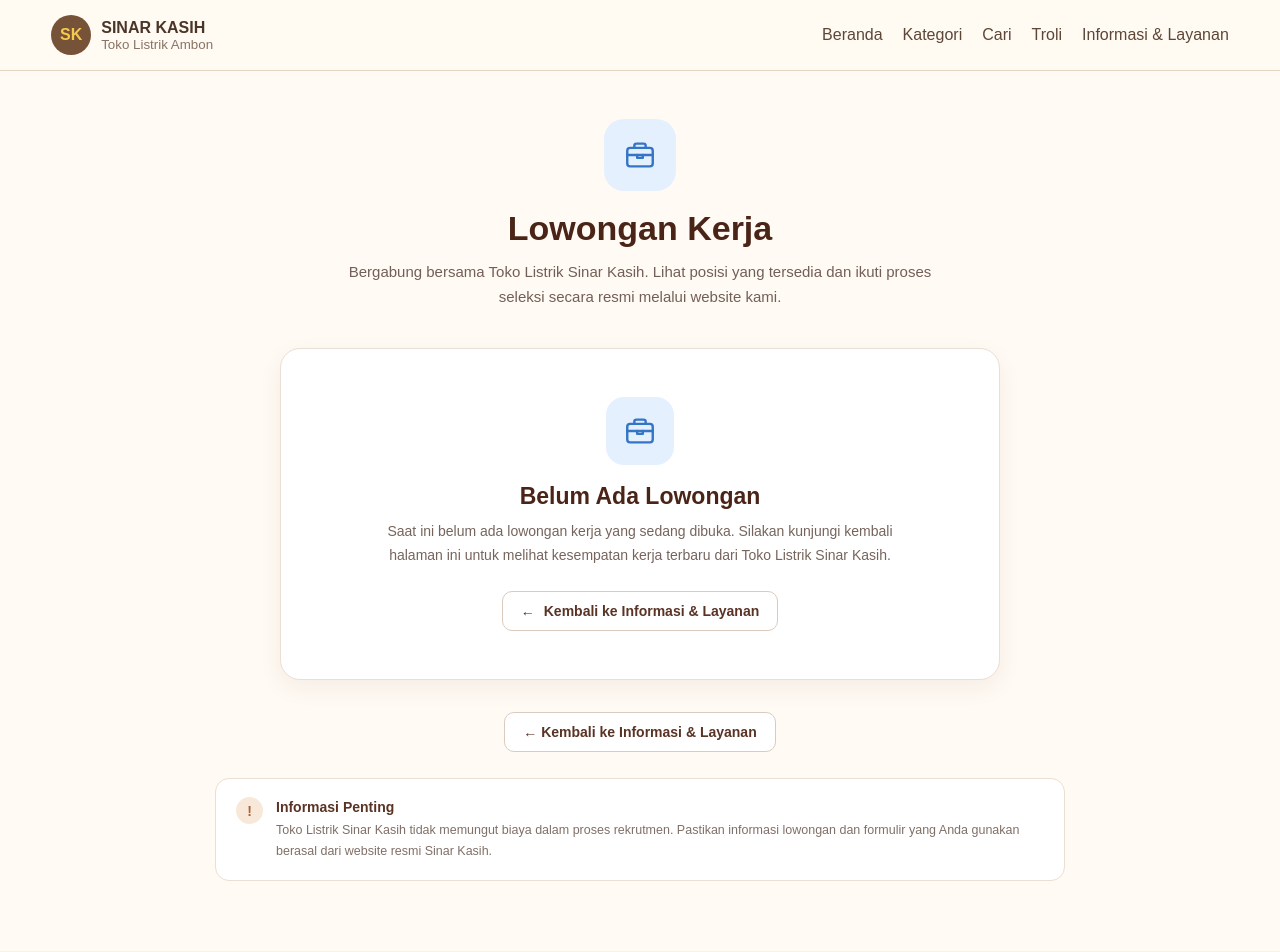
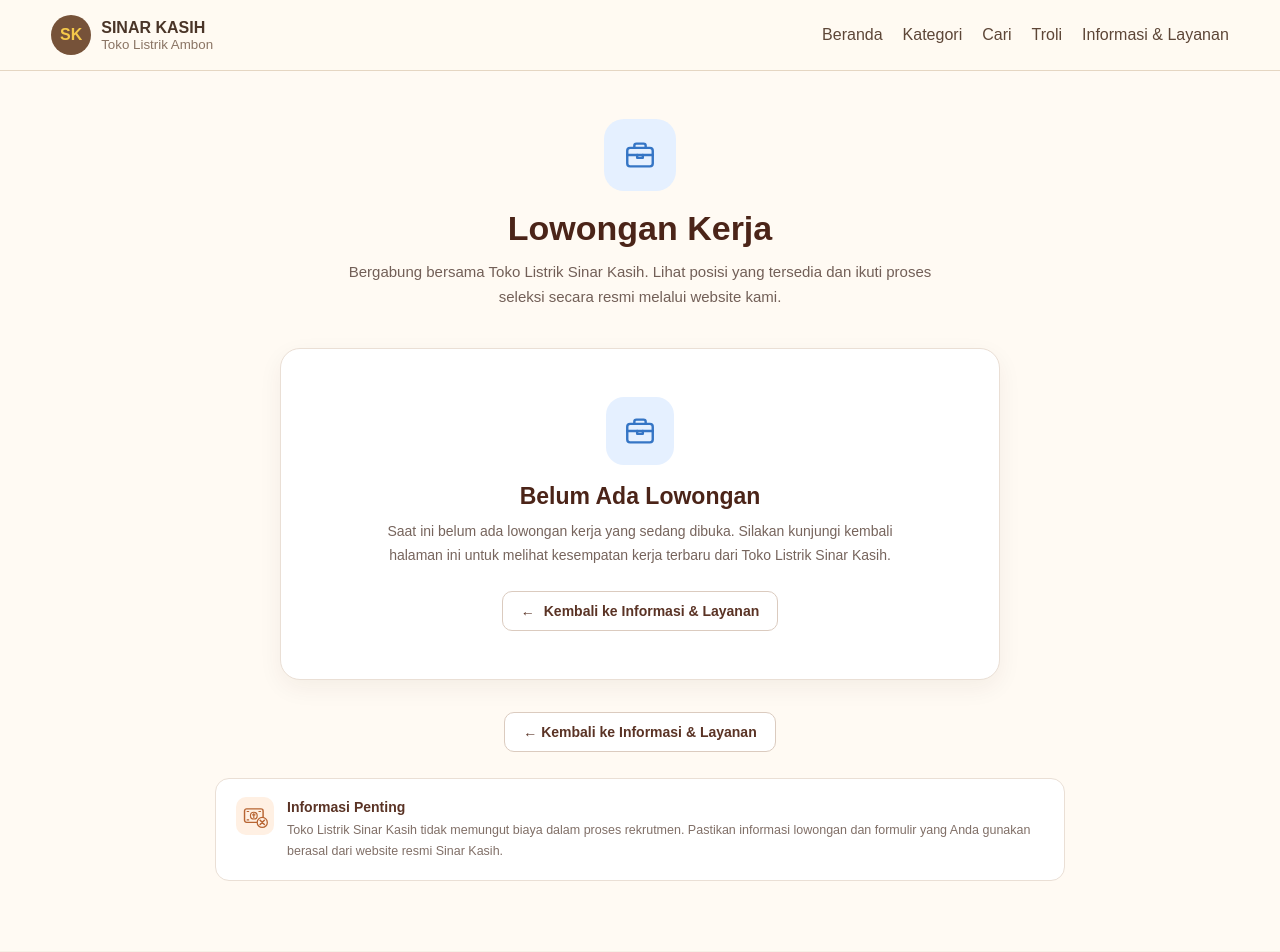
Before and after one commit to sinarkasih/website-sinar-kasih, a Next.js app: page /loker in a window 1280 px wide. Shown: the top 952 px of the page. Built offline with nearby package versions, Linux system fonts and the light colour scheme; no server answers; the database is empty.

Commit message:
Improve job vacancy page and update no-fee icon

```diff
--- a/app/loker/page.js
+++ b/app/loker/page.js
@@ -203,10 +203,82 @@ function LockIcon() {
   );
 }
 
+/* IKON UANG + TANDA SILANG */
+function NoFeeIcon() {
+  return (
+    <svg
+      viewBox="0 0 32 32"
+      width="27"
+      height="27"
+      fill="none"
+      aria-hidden="true"
+    >
+      {/* Uang kertas */}
+      <rect
+        x="3"
+        y="7"
+        width="22"
+        height="16"
+        rx="2.5"
+        stroke="currentColor"
+        strokeWidth="1.7"
+      />
+
+      {/* Detail uang */}
+      <circle
+        cx="14"
+        cy="15"
+        r="4"
+        stroke="currentColor"
+        strokeWidth="1.4"
+      />
+
+      <path
+        d="M14 12.5v5"
+        stroke="currentColor"
+        strokeWidth="1.4"
+        strokeLinecap="round"
+      />
+
+      <path
+        d="M12.5 14h3"
+        stroke="currentColor"
+        strokeWidth="1.4"
+        strokeLinecap="round"
+      />
+
+      {/* Sudut uang */}
+      <path
+        d="M6 10h2M6 20h2M20 10h2M20 20h2"
+        stroke="currentColor"
+        strokeWidth="1.2"
+        strokeLinecap="round"
+      />
+
+      {/* Tanda silang merah/oranye */}
+      <circle
+        cx="24"
+        cy="23"
+        r="6"
+        fill="#fff0e3"
+        stroke="currentColor"
+        strokeWidth="1.5"
+      />
+
+      <path
+        d="m21.5 20.5 5 5M26.5 20.5l-5 5"
+        stroke="currentColor"
+        strokeWidth="1.8"
+        strokeLinecap="round"
+      />
+    </svg>
+  );
+}
+
 export default async function LokerPage() {
   const supabase = getSupabase();
 
-  const { data: lowongan, error } = await supabase
+  const { data: lowongan } = await supabase
     .from("lowongan_kerja")
     .select(
       "id, posisi, gambar_url, deskripsi, persyaratan, lokasi, google_form_url, status, tahap_seleksi, tanggal_buka, tanggal_tutup, pengumuman, aktif, urutan"
@@ -236,18 +308,7 @@ export default async function LokerPage() {
             </p>
           </header>
 
-          {error ? (
-            <section className="emptyBox">
-              <div className="emptyIcon">!</div>
-
-              <h2>Informasi sedang dimuat</h2>
-
-              <p>
-                Informasi lowongan kerja belum dapat ditampilkan
-                saat ini. Silakan coba kembali beberapa saat lagi.
-              </p>
-            </section>
-          ) : daftarLowongan.length === 0 ? (
+          {daftarLowongan.length === 0 ? (
             <section className="emptyBox">
               <div className="emptyIcon">
                 <JobBriefIcon />
@@ -262,7 +323,10 @@ export default async function LokerPage() {
                 Toko Listrik Sinar Kasih.
               </p>
 
-              <a href="/lainnya" className="backButton">
+              <a
+                href="/lainnya"
+                className="backButton"
+              >
                 <span>←</span>
                 Kembali ke Informasi &amp; Layanan
               </a>
@@ -274,7 +338,9 @@ export default async function LokerPage() {
                   job.tahap_seleksi
                 );
 
-                const currentStatus = getStatusInfo(job.status);
+                const currentStatus = getStatusInfo(
+                  job.status
+                );
 
                 const tanggalBuka = formatTanggal(
                   job.tanggal_buka
@@ -367,6 +433,7 @@ export default async function LokerPage() {
                         <div className="processTitle">
                           <div>
                             <h3>Proses Seleksi</h3>
+
                             <p>
                               Ikuti tahapan seleksi berikut
                               sesuai informasi dari tim
@@ -399,8 +466,7 @@ export default async function LokerPage() {
                                 >
                                   <div className="timelineLine">
                                     {index !==
-                                      tahapSeleksi.length -
-                                        1 && (
+                                      tahapSeleksi.length - 1 && (
                                       <span />
                                     )}
                                   </div>
@@ -474,6 +540,7 @@ export default async function LokerPage() {
                         ) : job.status === "dibuka" ? (
                           <div className="waitingNotice">
                             <LockIcon />
+
                             <span>
                               Formulir lamaran belum tersedia.
                             </span>
@@ -507,7 +574,9 @@ export default async function LokerPage() {
           </div>
 
           <section className="importantNotice">
-            <div className="importantIcon">!</div>
+            <div className="importantIcon">
+              <NoFeeIcon />
+            </div>
 
             <div>
               <h3>Informasi Penting</h3>
@@ -596,11 +665,6 @@ export default async function LokerPage() {
           color: #3575c5;
         }
 
-        .emptyIcon:not(:has(svg)) {
-          font-size: 28px;
-          font-weight: 700;
-        }
-
         .emptyBox h2 {
           margin: 0 0 10px;
           color: #4b2418;
@@ -618,6 +682,7 @@ export default async function LokerPage() {
         .backButton {
           display: inline-flex;
           align-items: center;
+          justify-content: center;
           gap: 9px;
           padding: 11px 18px;
           border: 1px solid #dbcbbf;
@@ -627,6 +692,14 @@ export default async function LokerPage() {
           text-decoration: none;
           font-size: 14px;
           font-weight: 600;
+          transition: all 0.2s ease;
+        }
+
+        .backButton:hover,
+        .bottomBackButton:hover {
+          background: #f8f1eb;
+          border-color: #cdb9aa;
+          transform: translateY(-1px);
         }
 
         .jobList {
@@ -966,6 +1039,8 @@ export default async function LokerPage() {
 
         .bottomBackButton {
           display: inline-flex;
+          align-items: center;
+          justify-content: center;
           padding: 11px 18px;
           border: 1px solid #dbcbbf;
           border-radius: 10px;
@@ -974,6 +1049,7 @@ export default async function LokerPage() {
           text-decoration: none;
           font-size: 14px;
           font-weight: 600;
+          transition: all 0.2s ease;
         }
 
         .importantNotice {
@@ -989,17 +1065,15 @@ export default async function LokerPage() {
         }
 
         .importantIcon {
-          width: 27px;
-          height: 27px;
-          min-width: 27px;
+          width: 38px;
+          height: 38px;
+          min-width: 38px;
           display: flex;
           align-items: center;
           justify-content: center;
-          border-radius: 50%;
-          background: #f8e8d9;
-          color: #a86337;
-          font-size: 14px;
-          font-weight: 800;
+          border-radius: 10px;
+          background: #fff0e3;
+          color: #b76432;
         }
 
         .importantNotice h3 {
@@ -1017,6 +1091,7 @@ export default async function LokerPage() {
 
         @media (max-width: 760px) {
           .lokerPage {
+            min-height: calc(100vh - 60px);
             padding: 34px 16px 55px;
           }
 
@@ -1027,6 +1102,7 @@ export default async function LokerPage() {
           .lokerHeaderIcon {
             width: 62px;
             height: 62px;
+            margin-bottom: 15px;
             border-radius: 17px;
           }
 
@@ -1035,11 +1111,34 @@ export default async function LokerPage() {
           }
 
           .lokerHeader p {
+            max-width: 520px;
             font-size: 14px;
+            line-height: 1.65;
           }
 
           .emptyBox {
             padding: 38px 22px;
+            border-radius: 18px;
+          }
+
+          .emptyIcon {
+            width: 62px;
+            height: 62px;
+            margin-bottom: 16px;
+          }
+
+          .emptyBox h2 {
+            font-size: 21px;
+          }
+
+          .emptyBox p {
+            font-size: 13.5px;
+            line-height: 1.7;
+          }
+
+          .backButton {
+            width: 100%;
+            box-sizing: border-box;
           }
 
           .jobCard {
@@ -1078,8 +1177,25 @@ export default async function LokerPage() {
             font-size: 20px;
           }
 
+          .bottomBackButton {
+            width: 100%;
+            box-sizing: border-box;
+            justify-content: center;
+          }
+
           .importantNotice {
+            align-items: flex-start;
             padding: 16px;
+          }
+
+          .importantIcon {
+            width: 36px;
+            height: 36px;
+            min-width: 36px;
+          }
+
+          .importantNotice p {
+            font-size: 12px;
           }
         }
       `}</style>
```
